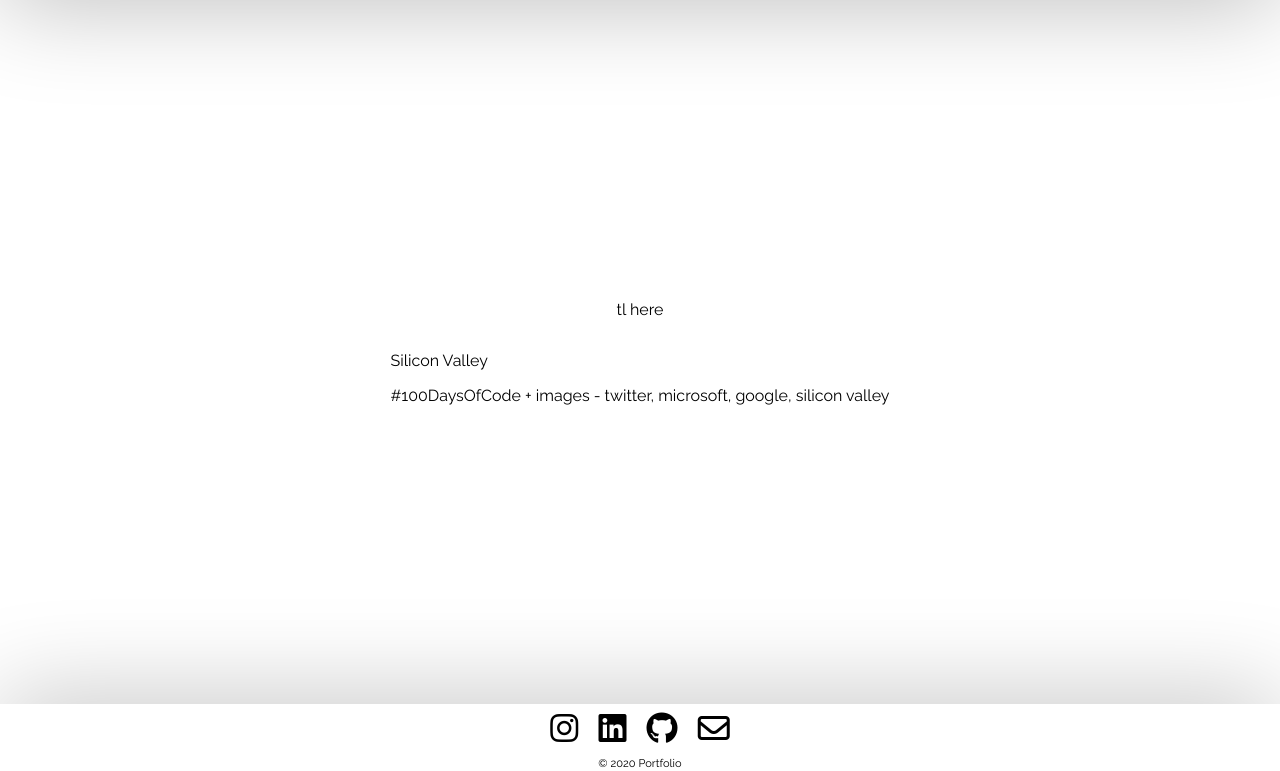
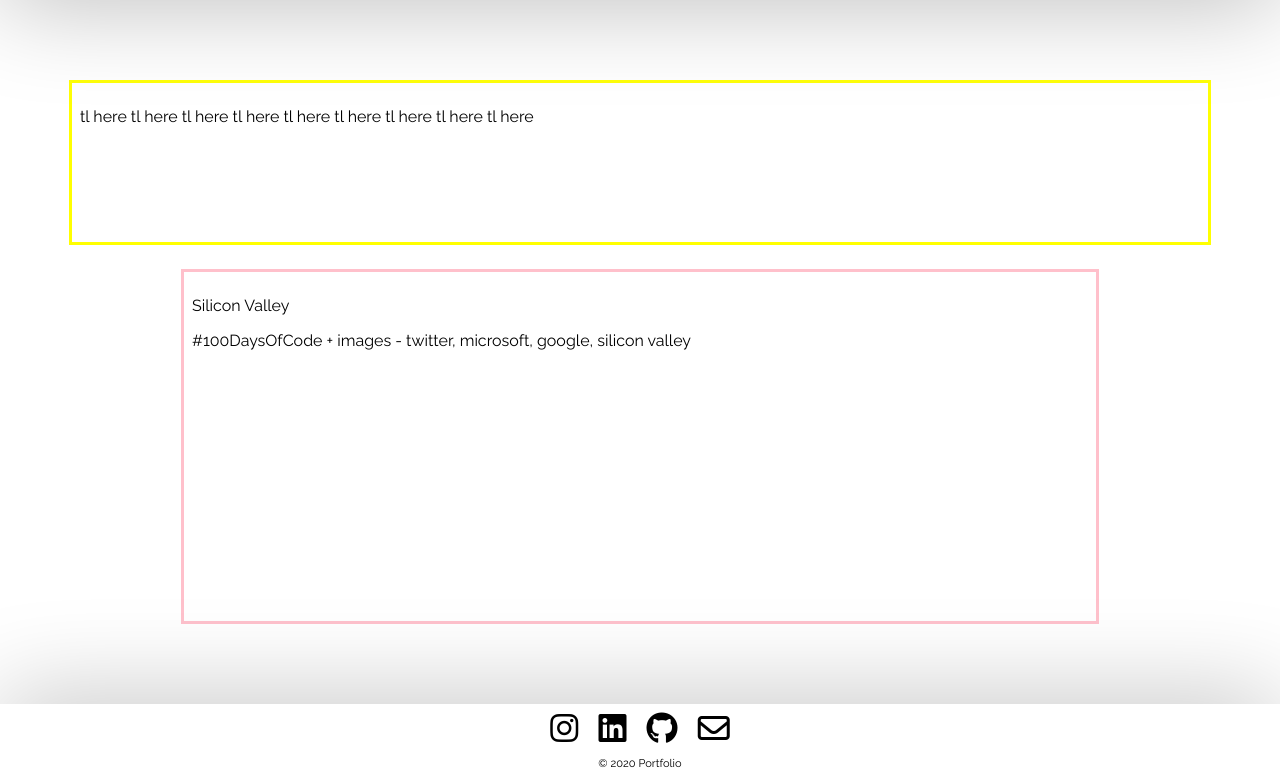
Before and after one commit to claireozee/site, a Flask app: page /experience in a window 1280 px wide. Shown: the part 96-867 px from the top of the page. Run offline with Flask 2, Linux system fonts and the light colour scheme; some libraries are stand-ins or nearby versions.

Commit message:
experience section outlines - timeline and section for info

```diff
--- a/static/css/site.css
+++ b/static/css/site.css
@@ -56,7 +56,6 @@ body {
     justify-content: center;
     flex-direction: column;
     align-items: center;
-    overflow: visible;
 }
 
 
@@ -138,8 +137,26 @@ body {
 
 
 /*experience*/
+/*#experience-content {
+    justify-content: start;
+    padding: 10vh;
+}*/
 
+.timeline {
+    border: yellow 3px solid;
+    overflow-x: scroll;
+    padding: 1vh;
+    width: 100%;
+    height: 30%;
+}
 
+.timeline-content {
+    border: pink 3px solid;
+    margin-top: 3vh;
+    padding: 1vh;
+    width: 80%;
+    height: 70%;
+}
 
 
 
@@ -176,7 +193,10 @@ body {
 
 .a-project {
     height: 25vh;
-    margin: 3vh 0;
+    margin: 3vh 0 6vh 0;
+   /* display: flex;
+    flex-direction: column;
+    justify-content: center;*/
 }
 
 .a-project ul {
--- a/templates/experience.html
+++ b/templates/experience.html
@@ -17,9 +17,9 @@
             </div>
         </div>
     </div>
-    <div class="content">
+    <div class="content" id="experience-content">
         <div class="timeline">
-            <p>tl here</p>
+            <p>tl here tl here tl here tl here tl here tl here tl here tl here tl here</p>
         </div>
         <div class="timeline-content">
             <p>Silicon Valley</p>
--- a/templates/home.html
+++ b/templates/home.html
@@ -17,7 +17,7 @@
             </div>
         </div>
     </div>
-    <div class="content">
+    <div class="content" id="home-content">
         <h1 class="name">Claire Ozee</h1>
         <p>Mathematics student</p>
         <p>Exploring opportunities within the tech industry</p>
--- a/templates/projects.html
+++ b/templates/projects.html
@@ -30,7 +30,7 @@
                 </p>
             </div>
             <div class="a-project" style="display: none">
-                <h2><a id="....">Cyber x Corona</a></h2><h6>___ 2020</h6>
+                <h2><a id="....">Cyber x Corona</a></h2><h6>June 2020</h6>
                 <p>Technologies used:<br/>
                     <ul>
                         <li>a</li>
@@ -54,7 +54,7 @@
                 </p>
             </div>
             <div class="a-project 1">
-                <h2><a id="....">The CFG One</h2></a><h6>Dec 2019</h6>
+                <h2><a id="....">MOOD</h2></a><h6>Dec 2019</h6>
                 <p>Technologies used:<br/>
                     <ul>
                         <li>a</li>
@@ -79,6 +79,7 @@
             </div>
             <div class="a-project 2">
                 <p>A series of games for your enjoyment whilst awaiting the lockdown to be lifted.</p>
+                <p>agame.com</p>
             </div>
             <div class="a-project 1">
                 <p>Based on the understanding on the impact music has on one's mood, this project was created to...</p>
```
